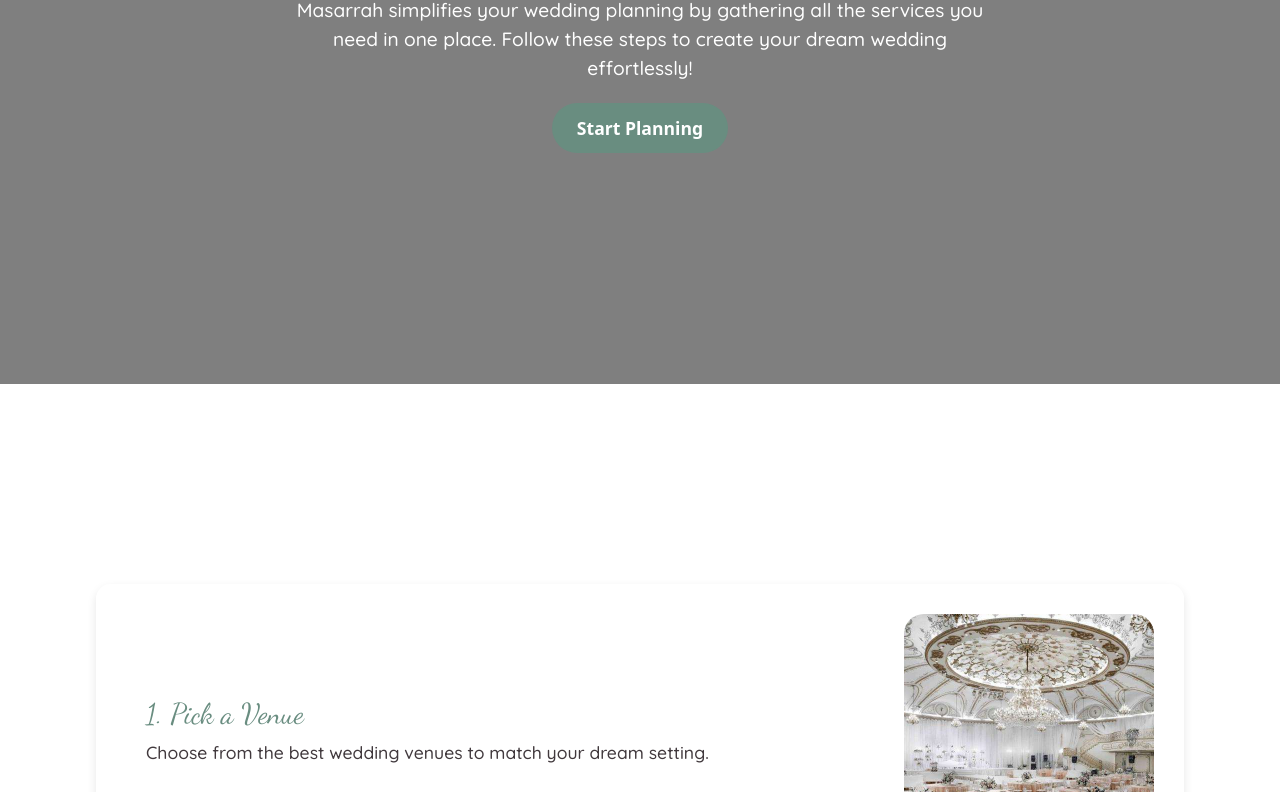
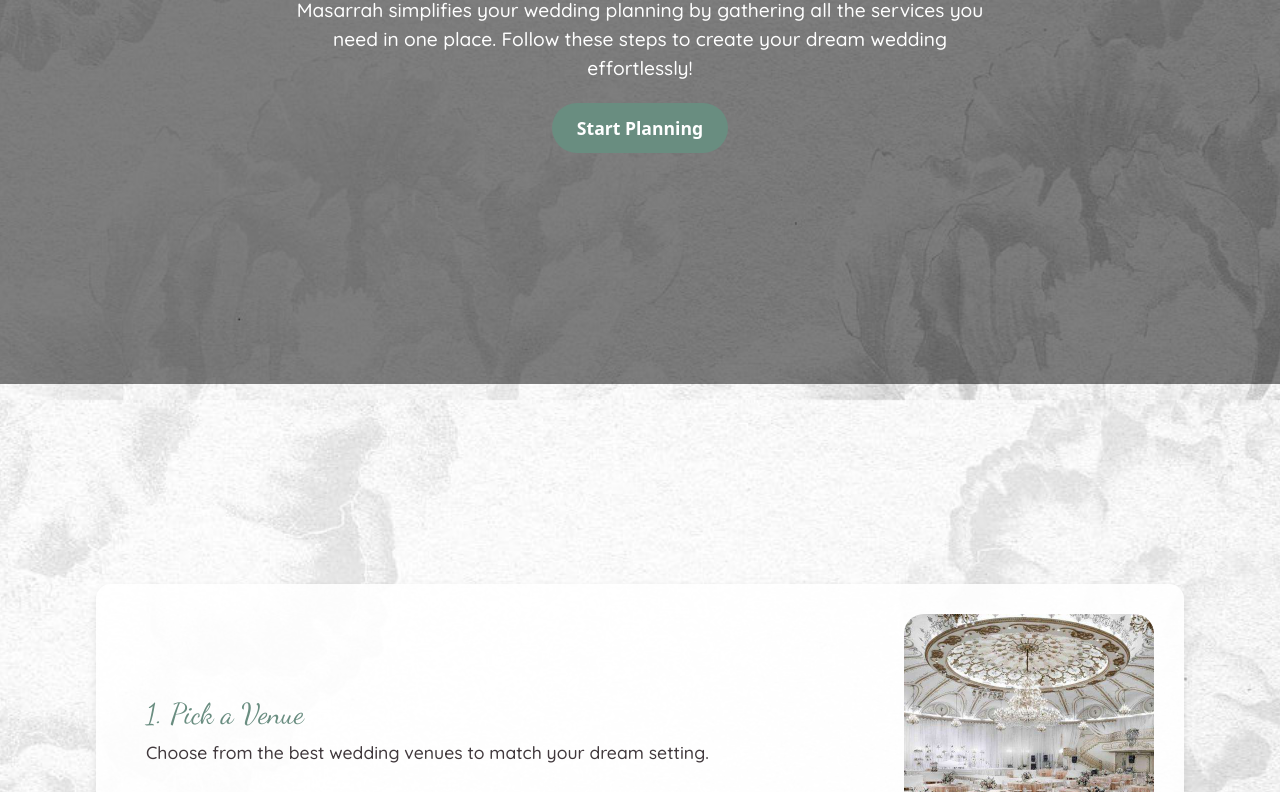
Before and after one commit to ahadgalqahtani/WebDevProject, a plain HTML site: page page4.html in a window 1280 px wide. Shown: the part 440-1232 px from the top of the page. Drawn offline with nearby package versions, Linux system fonts and the light colour scheme.

Commit message:
تعديل

```diff
--- a/style/style.css
+++ b/style/style.css
@@ -1,6 +1,6 @@
 /* Set the background image */
 body, html {
-    background-image: url('background.jpg'); /* Replace with your image */
+    background-image: url('/media/background.jpg'); /* Replace with your image */
     background-size: cover;
     background-position: center;
     background-attachment: fixed; /* Keeps the background fixed when scrolling */
@@ -324,7 +324,7 @@ button:hover {
 /* Our Services Page */
 
 .services-page {
-    background-image: url('background2.jpg'); /* Replace with your desired image */
+    background-image: url('/media/background2.jpg'); /* Replace with your desired image */
     background-size: cover;
     background-position: center;
     background-attachment: fixed;
```
Also changed, not shown: style.css (added).
